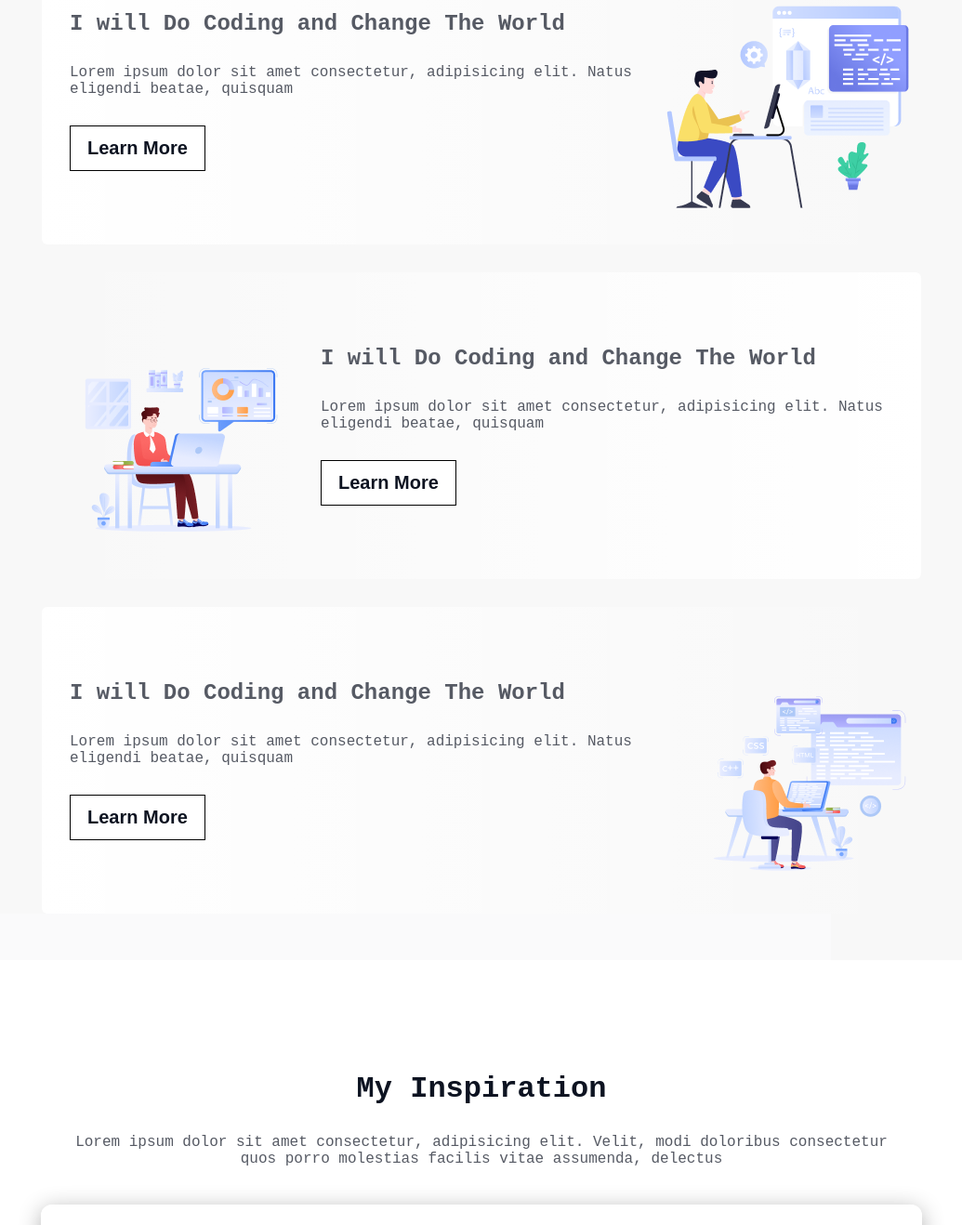
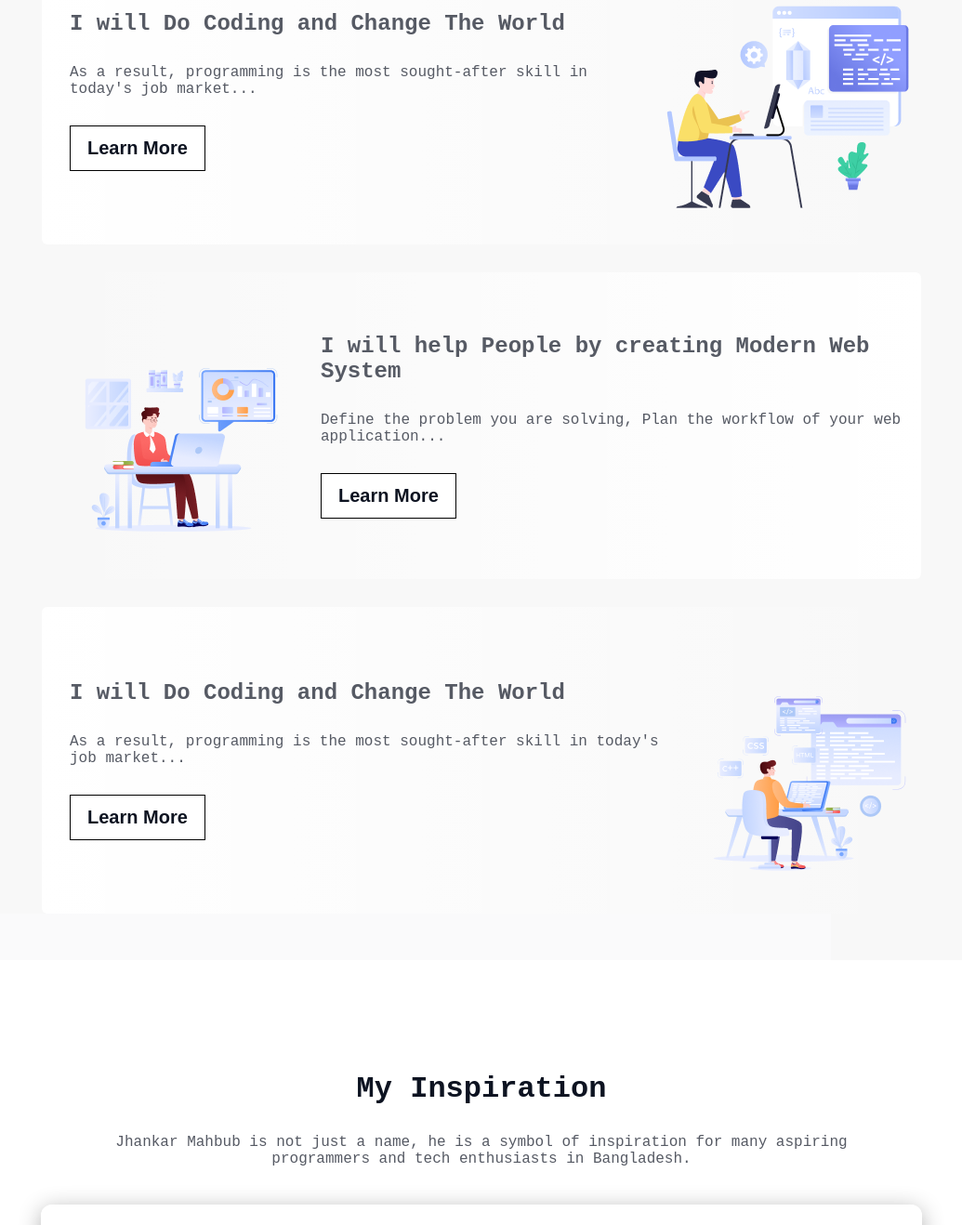
Before and after one commit to ayesha-siddika110/Assignment_1, a plain HTML site: page index.html in a window 1280 px wide. Shown: the part 1074-2392 px from the top of the page at 93% size, without its empty margins (122-1157 px from the left). Drawn offline with Linux system fonts and the light colour scheme; a web font is replaced by a local one.

Commit message:
Assignment 1 Done And some text updated

```diff
--- a/index.html
+++ b/index.html
@@ -40,7 +40,7 @@
                 <div class="box1">
                     <div class="box1_1">
                         <h2>I will Do Coding and Change The World</h2>
-                        <p>Lorem ipsum dolor sit amet consectetur, adipisicing elit. Natus eligendi beatae, quisquam</p>
+                        <p>As a result, programming is the most sought-after skill in today's job market...</p>
                         <button class="gap-margin"><a class="learn-mor-a" href="#">Learn More</a></button>
                     </div>
                     <div class="box1_2">
@@ -54,15 +54,15 @@
 
                     </div>
                     <div class="box1_1">
-                        <h2>I will Do Coding and Change The World</h2>
-                        <p>Lorem ipsum dolor sit amet consectetur, adipisicing elit. Natus eligendi beatae, quisquam</p>
+                        <h2>I will help People by creating Modern Web System</h2>
+                        <p>Define the problem you are solving, Plan the workflow of your web application...</p>
                         <button class="gap-margin"><a class="learn-mor-a" href="#">Learn More</a></button>
                     </div>
                 </div>
                 <div class="box1">
                     <div class="box1_1">
                         <h2>I will Do Coding and Change The World</h2>
-                        <p>Lorem ipsum dolor sit amet consectetur, adipisicing elit. Natus eligendi beatae, quisquam</p>
+                        <p>As a result, programming is the most sought-after skill in today's job market...</p>
                         <button class="gap-margin"><a class="learn-mor-a" href="#">Learn More</a></button>
                     </div>
                     <div class="box1_2">
@@ -81,9 +81,7 @@
 
         <!-- my inspiration -->
         <h2 class="why-web gap">My Inspiration</h2>
-        <p class="why-webp">Lorem ipsum dolor sit amet consectetur, adipisicing elit. Velit, modi doloribus
-            consectetur<br> quos
-            porro molestias facilis vitae assumenda, delectus </p>
+        <p class="why-webp">Jhankar Mahbub is not just a name, he is a symbol of inspiration for many aspiring<br> programmers and tech enthusiasts in Bangladesh.</p>
 
         <div class="ifram">
             <iframe width="900px" height="550px" src="https://www.youtube.com/embed/S-gIFz-uYNw?si=AXkY5Ah_GCL0HfZJ"
```
